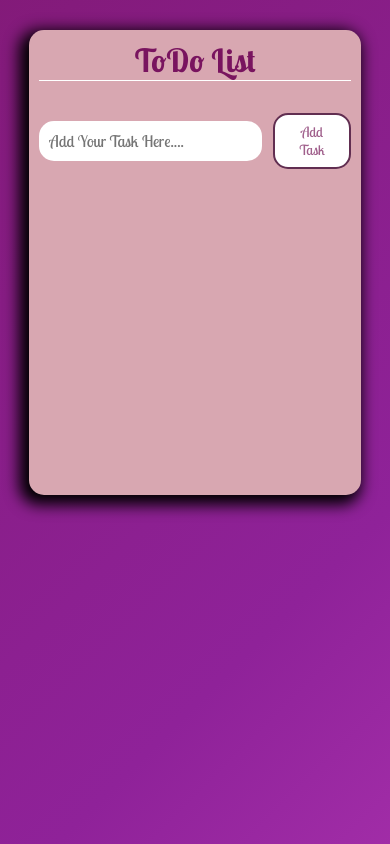
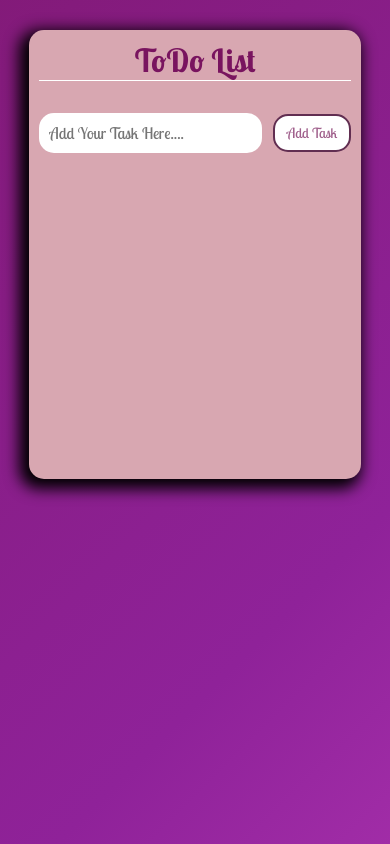
Before and after one commit to hi89141na/Todo-List-usinh-HTML-CSS-JS, a plain HTML site: page index.html in a window 390 px wide. In both pictures the pointer is over the button "Add Task". Drawn offline with Linux system fonts and the light colour scheme.

Commit message:
Changed button padding on hover for small screen

```diff
--- a/responsive.css
+++ b/responsive.css
@@ -68,6 +68,10 @@
         font-size: 0.875rem;
         padding: 10px 0px;
     }
+    .addTask #addTaskBtn:hover {
+        padding: 8px 0px;
+        border: 2px solid var(--mild);
+    }
 
     .taskList {
         min-height: 280px;
```
